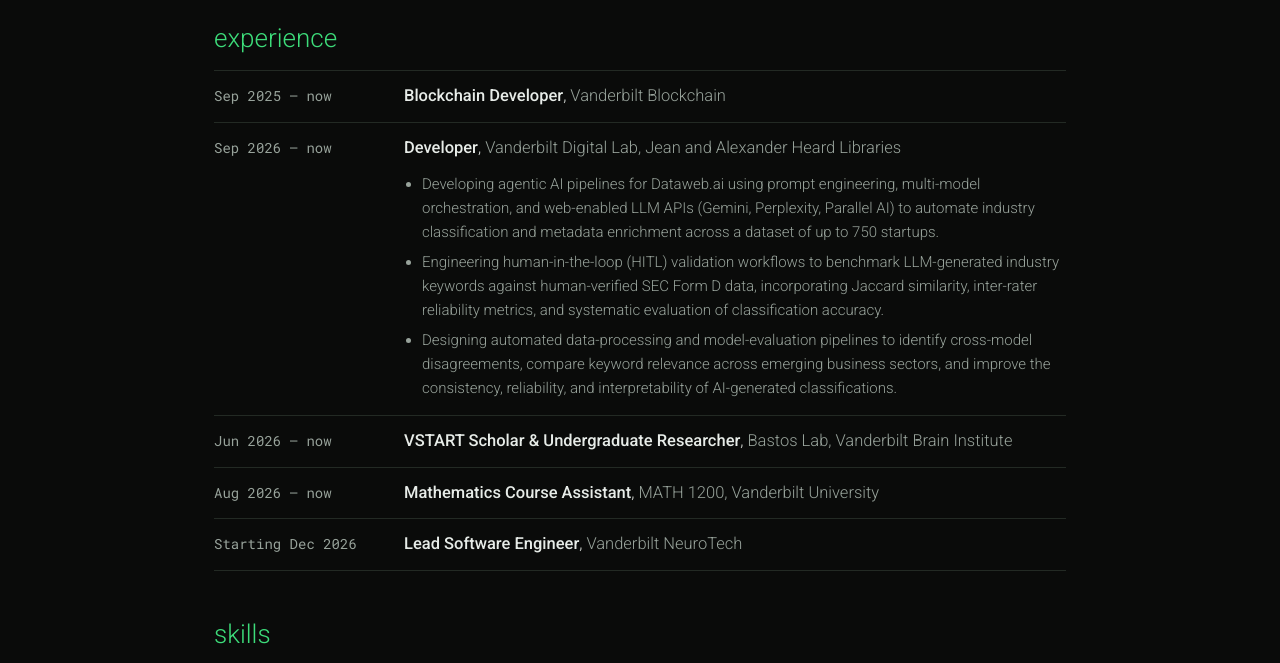
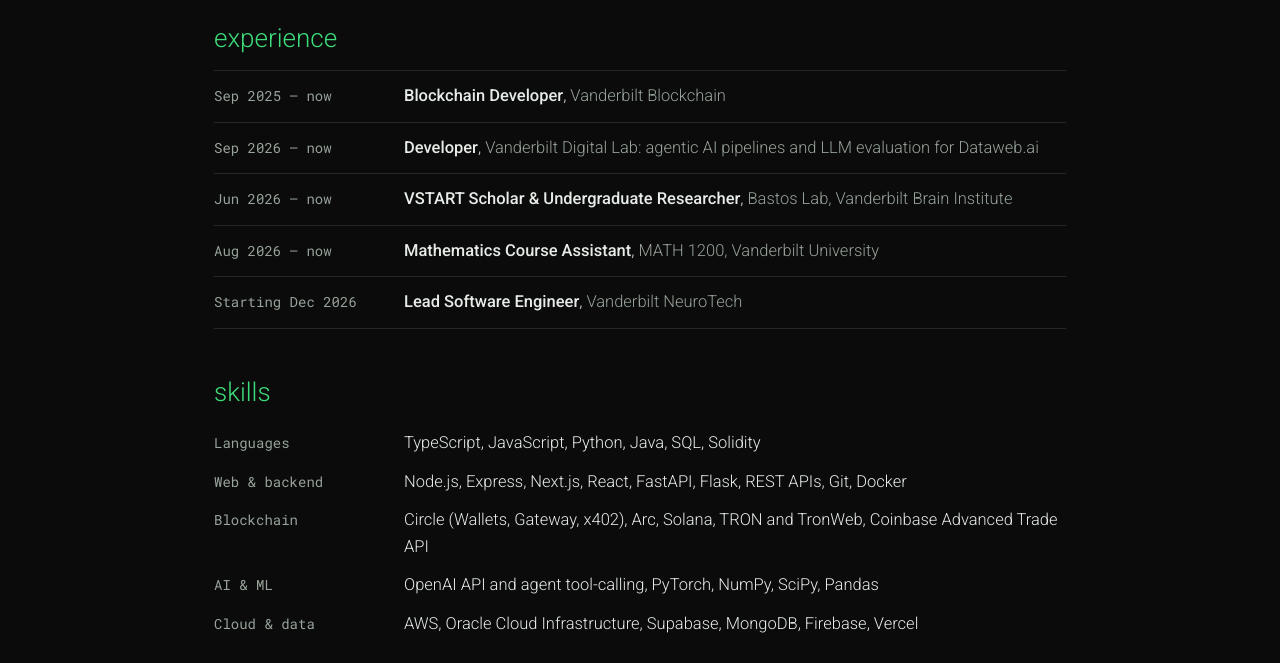
Before and after one commit to vysha-exe/vysha-exe.github.io, a plain HTML site: page index.html in a window 1280 px wide. Shown: the part 820-1483 px from the top of the page. Drawn offline with Linux system fonts and the light colour scheme.

Commit message:
Shorten Digital Lab experience to one line
Co-Authored-By: Claude Opus 5.5 <noreply@anthropic.com>

```diff
--- a/index.html
+++ b/index.html
@@ -59,12 +59,7 @@
     <h2 class="section-title">experience</h2>
     <ul class="table">
       <li><span class="date">Sep 2025 – now</span><span><span class="role">Blockchain Developer</span>, <span class="org">Vanderbilt Blockchain</span></span></li>
-      <li><span class="date">Sep 2026 – now</span><span><span class="role">Developer</span>, <span class="org">Vanderbilt Digital Lab, Jean and Alexander Heard Libraries</span>
-        <ul class="sub">
-          <li>Developing agentic AI pipelines for Dataweb.ai using prompt engineering, multi-model orchestration, and web-enabled LLM APIs (Gemini, Perplexity, Parallel AI) to automate industry classification and metadata enrichment across a dataset of up to 750 startups.</li>
-          <li>Engineering human-in-the-loop (HITL) validation workflows to benchmark LLM-generated industry keywords against human-verified SEC Form D data, incorporating Jaccard similarity, inter-rater reliability metrics, and systematic evaluation of classification accuracy.</li>
-          <li>Designing automated data-processing and model-evaluation pipelines to identify cross-model disagreements, compare keyword relevance across emerging business sectors, and improve the consistency, reliability, and interpretability of AI-generated classifications.</li>
-        </ul></span></li>
+      <li><span class="date">Sep 2026 – now</span><span><span class="role">Developer</span>, <span class="org">Vanderbilt Digital Lab: agentic AI pipelines and LLM evaluation for Dataweb.ai</span></span></li>
       <li><span class="date">Jun 2026 – now</span><span><span class="role">VSTART Scholar &amp; Undergraduate Researcher</span>, <span class="org">Bastos Lab, Vanderbilt Brain Institute</span></span></li>
       <li><span class="date">Aug 2026 – now</span><span><span class="role">Mathematics Course Assistant</span>, <span class="org">MATH 1200, Vanderbilt University</span></span></li>
       <li><span class="date">Starting Dec 2026</span><span><span class="role">Lead Software Engineer</span>, <span class="org">Vanderbilt NeuroTech</span></span></li>
```
